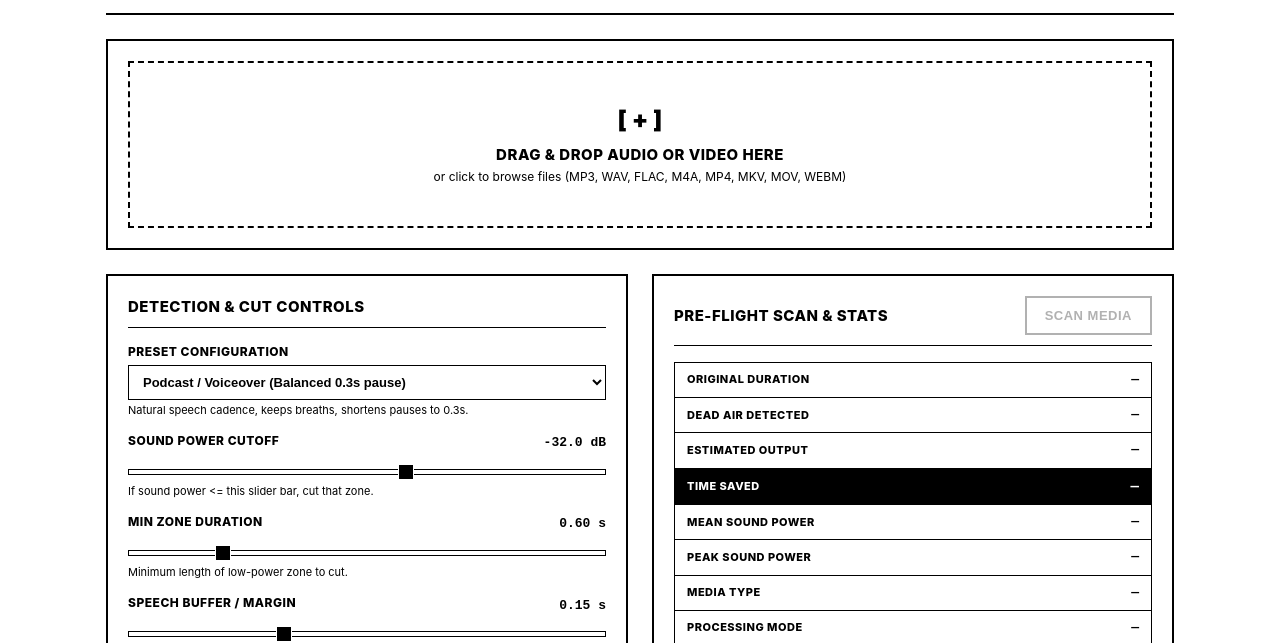
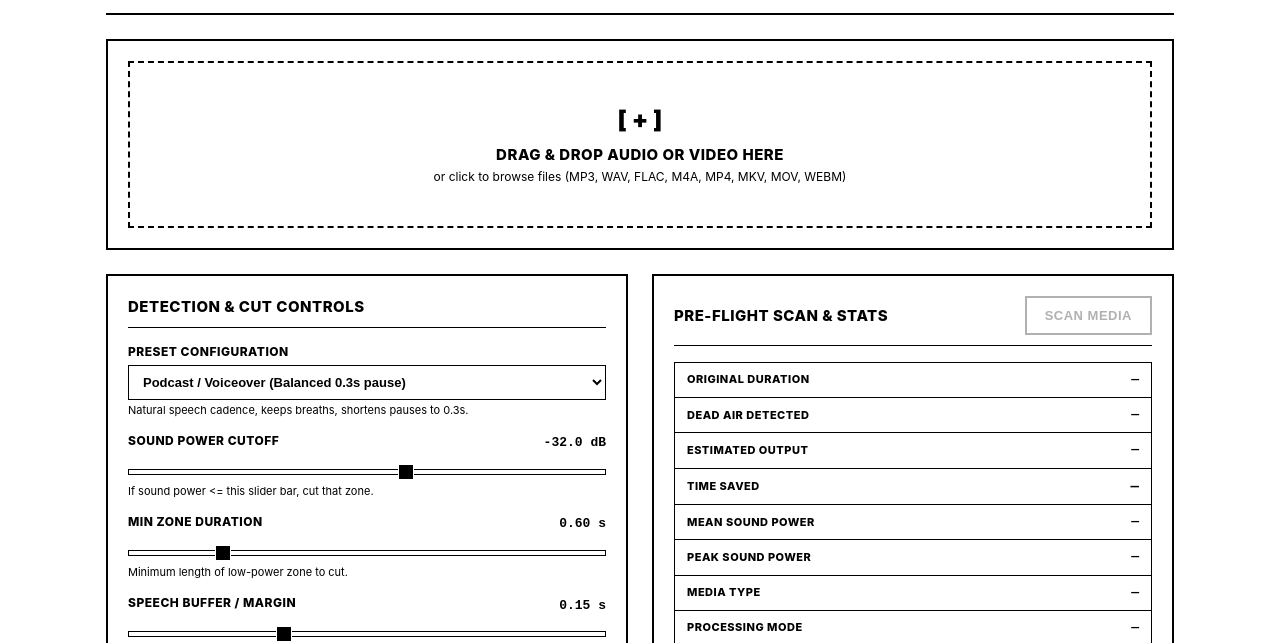
Before and after one commit to oxniw/cutdeadair, a plain HTML site: page web-app/static/index.html in a window 1280 px wide. Shown: the part 86-729 px from the top of the page. Drawn offline with Linux system fonts and the light colour scheme.

Commit message:
Remove black background from TIME SAVED row in stats table

```diff
--- a/web-app/static/style.css
+++ b/web-app/static/style.css
@@ -333,13 +333,13 @@ input[type="range"]::-moz-range-thumb {
 }
 
 .highlight-row {
-  background-color: #000000;
-  color: #ffffff;
+  background-color: #ffffff;
+  color: #000000;
 }
 
 .highlight-row .stat-label,
 .highlight-row .stat-val {
-  color: #ffffff;
+  color: #000000;
 }
 
 .stat-saved {
```
